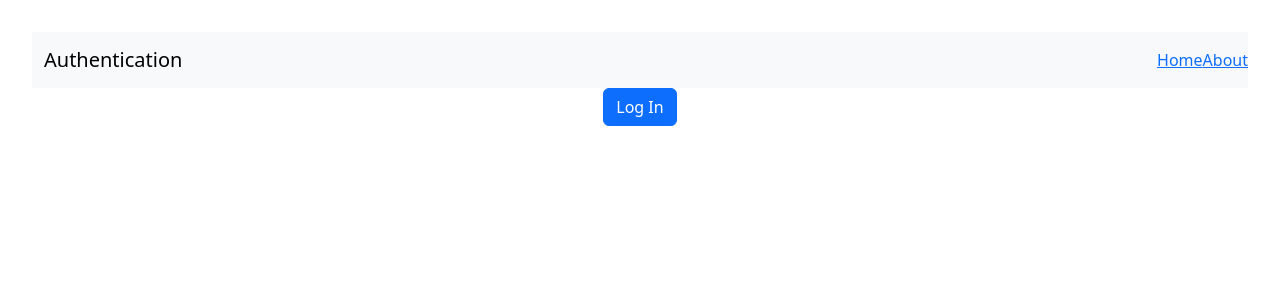
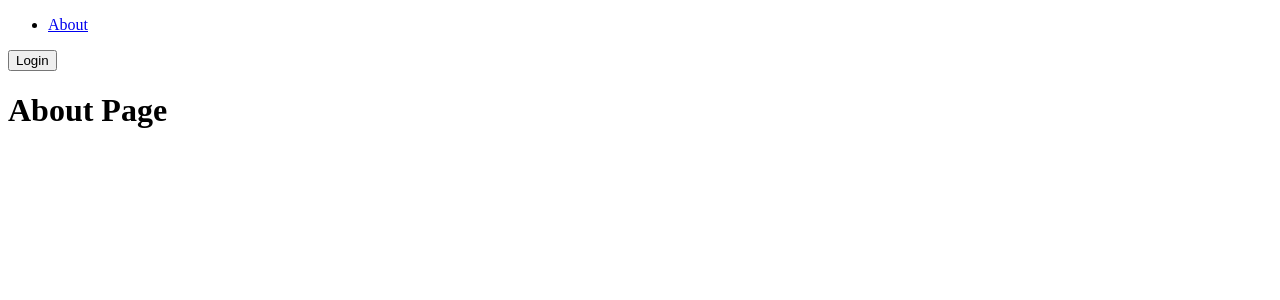
Before and after one commit to DarkEB1/ScriptSafari-v1, a React (Vite) app in the folder frontend/: page /about in a window 1280 px wide. Shown: the top 300 px of the page. Built offline with nearby package versions, Linux system fonts and the light colour scheme; a web font is replaced by a local one.

Commit message:
Add auth0 authentication

```diff
--- a/frontend/src/App.jsx
+++ b/frontend/src/App.jsx
@@ -1,29 +1,34 @@
 import React from 'react';
-import "./App.css";
-import LoginButton from "./components/LoginButton";
-import "bootstrap/dist/css/bootstrap.min.css";
-import { useAuth0 } from "@auth0/auth0-react";
 import { BrowserRouter as Router, Routes, Route } from 'react-router-dom';
+import { Auth0Provider } from '@auth0/auth0-react';
 import Navbar from './components/Navbar';
 import Home from './pages/Home';
 import About from './pages/About';
+import ProtectedRoute from './ProtectedRoute';
 
-const App = () => {
-  const { isAuthenticated } = useAuth0();
+function onRedirectCallback(appState) {
+  window.history.replaceState(
+    {},
+    document.title,
+    appState?.returnTo || window.location.pathname
+  );
+}
 
+function App() {
   return (
     <Router>
-      <div>
+      <Auth0Provider
+        domain="dev-dic5qyxmh3023gsq.us.auth0.com"
+        clientId="WsWUDvT0VtriDCaey0ZHu74mQ2Av3iUb"
+        redirectUri={window.location.origin}
+        onRedirectCallback={onRedirectCallback}
+      >
         <Navbar />
-        {isAuthenticated ? (
-          <Routes>
-            <Route path="/" element={<Home />} />
-            <Route path="/about" element={<About />} />
-          </Routes>
-        ):(
-          <LoginButton />
-        )}
-      </div>
+        <Routes>
+          <Route path="/about" element={<About />} />
+          <Route path="/" element={<ProtectedRoute component={<Home />} />} />
+        </Routes>
+      </Auth0Provider>
     </Router>
   );
 }
--- /dev/null
+++ b/frontend/src/ProtectedRoute.jsx
@@ -0,0 +1,20 @@
+import React from 'react';
+import { useAuth0 } from '@auth0/auth0-react';
+import { Navigate, useLocation } from 'react-router-dom';
+
+function ProtectedRoute({ component }) {
+  const { isAuthenticated, isLoading } = useAuth0();
+  const location = useLocation();
+
+  if (isLoading) {
+    return <div>Loading...</div>;
+  }
+
+  return isAuthenticated ? (
+    component
+  ) : (
+    <Navigate to="/about" state={{ returnTo: location.pathname }} />
+  );
+}
+
+export default ProtectedRoute;
--- a/frontend/src/components/LoginButton.jsx
+++ /dev/null
@@ -1,16 +0,0 @@
-import { useAuth0 } from "@auth0/auth0-react";
-
-const LoginButton = () => {
-    const { loginWithRedirect, isAuthenticated } = useAuth0();
-    if (!isAuthenticated) {
-        return (
-            <div className="center-button">
-            <button className="btn btn-primary loginBtn"
-            onClick={() => loginWithRedirect()}>
-            Log In</button>
-            </div>
-        );
-    }
-};
-
-export default LoginButton;
--- a/frontend/src/components/LogoutButton.jsx
+++ /dev/null
@@ -1,21 +0,0 @@
-import { useAuth0 } from "@auth0/auth0-react";
-
-const LogoutButton = () => {
-  const { logout, isAuthenticated } = useAuth0();
-
-  if (isAuthenticated) {
-    return (
-      <>
-        <button
-          className="btn btn-primary logoutBtn"
-          onClick={() => logout({ returnTo: window.location.origin })}
-        >
-          Log Out
-        </button>
-        <br />
-      </>
-    );
-  }
-};
-
-export default LogoutButton;
--- a/frontend/src/components/Navbar.jsx
+++ b/frontend/src/components/Navbar.jsx
@@ -1,43 +1,35 @@
+import React from 'react';
 import { Link } from 'react-router-dom';
-import { useAuth0 } from "@auth0/auth0-react";
-import LogoutButton from "./LogoutButton";
+import { useAuth0 } from '@auth0/auth0-react';
 
-function Navbar() {
-  const { isAuthenticated } = useAuth0();
+const Navbar = () => {
+  const { loginWithRedirect, logout, isAuthenticated } = useAuth0();
+
   return (
-    <nav className="navbar navbar-expand-lg bg-body-tertiary">
-      <div className="container-fluid header">
-        <a className="navbar-brand" href="#">
-          Authentication
-        </a>
-        <button
-            className="navbar-toggler"
-            type="button"
-            data-bs-toggle="collapse"
-            data-bs-target="#navbarSupportedContent"
-            aria-controls="navbarSupportedContent"
-            aria-expanded="false"
-            aria-label="Toggle navigation"
-        >
-            <span className="navbar-toggler-icon"></span>
-        </button>
-        <div className="collapse navbar-collapse" id="navbarSupportedContent">
-          <ul className="navbar-nav me-auto mb-2 mb-lg-0">
-              {isAuthenticated && (
-                <li className="nav-item">
-                  <a className="nav-link active" aria-current="page" href="#">
-                    Home
-                  </a>
-                </li>
-            )}
-          </ul>
-          {isAuthenticated && <LogoutButton />}
-        </div>
+    <nav>
+      <ul>
+        <li>
+          <Link to="/about">About</Link>
+        </li>
+        {isAuthenticated && (
+          <>
+            <li>
+              <Link to="/">Home</Link>
+            </li>
+          </>
+        )}
+      </ul>
+      <div>
+        {!isAuthenticated ? (
+          <button onClick={() => loginWithRedirect()}>Login</button>
+        ) : (
+          <button onClick={() => logout({ returnTo: window.location.origin })}>
+            Logout
+          </button>
+        )}
       </div>
-      <Link to="/">Home</Link>
-      <Link to="/about">About</Link>
     </nav>
   );
-}
+};
 
 export default Navbar;
--- a/frontend/src/main.jsx
+++ b/frontend/src/main.jsx
@@ -1,13 +1,9 @@
-import ReactDOM from 'react-dom/client';
-import App from './App';
-import { Auth0Provider } from '@auth0/auth0-react';
+import { StrictMode } from 'react'
+import { createRoot } from 'react-dom/client'
+import App from './App.jsx'
 
-const root = ReactDOM.createRoot(document.getElementById('root'));
-root.render(
-  <Auth0Provider
-  domain='dev-dic5qyxmh3023gsq.us.auth0.com'
-  clientId='WsWUDvT0VtriDCaey0ZHu74mQ2Av3iUb'
-  authorizationParams={{ redirect_uri: window.location.origin }}>
-  <App />
-</Auth0Provider>
-);
+createRoot(document.getElementById('root')).render(
+  <StrictMode>
+    <App />
+  </StrictMode>,
+)
```
